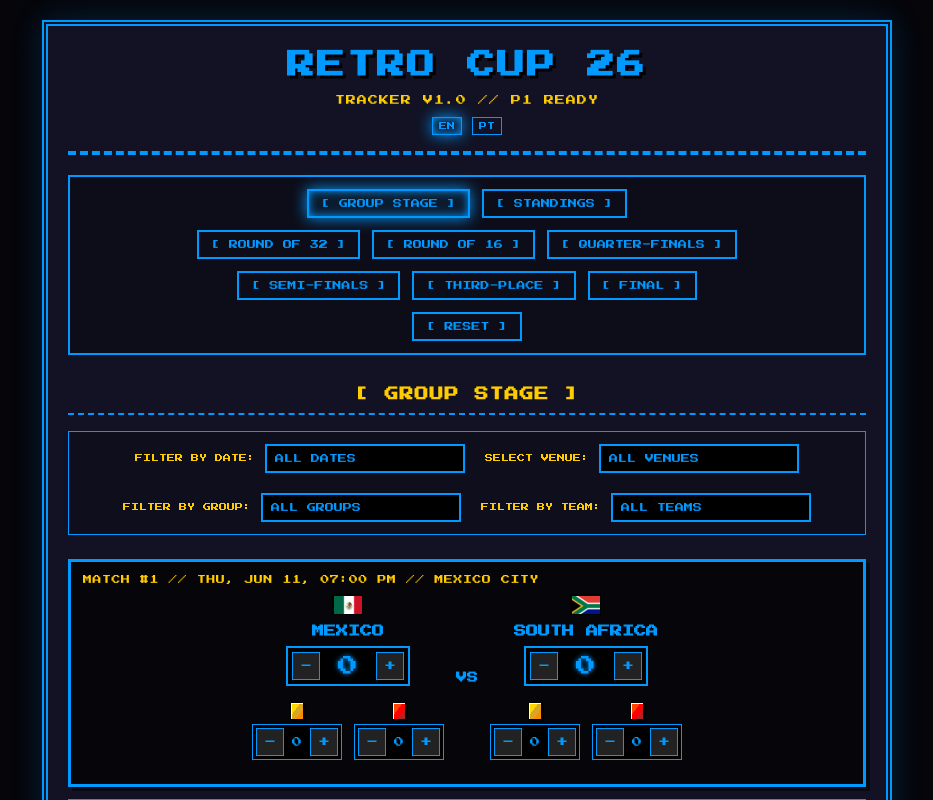
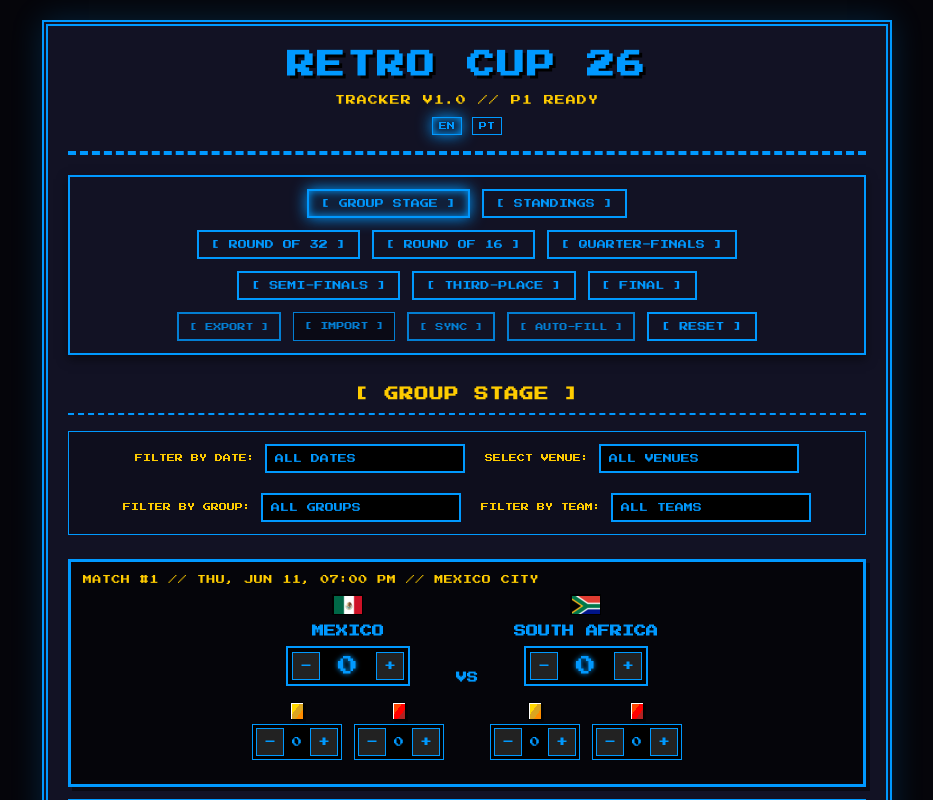
Before and after one commit to gianct79/retro-cup-26, a Svelte app: page / in a window 1280 px wide. Shown: the top 800 px of the page, without its empty margins (173-1106 px from the left). Built offline with nearby package versions, Linux system fonts and the light colour scheme.

Commit message:
to save and load

```diff
--- a/src/App.svelte
+++ b/src/App.svelte
@@ -118,6 +118,77 @@
     if (confirm(t.ui.reset_confirm)) {
       matches = structuredClone(initialData.matches.group_stage);
       localStorage.removeItem(STORAGE_KEY);
+    }
+  }
+
+  function exportData() {
+    const data = JSON.stringify({ matches, locale });
+    const blob = new Blob([data], { type: 'application/json' });
+    const url = URL.createObjectURL(blob);
+    const a = document.createElement('a');
+    a.href = url;
+    a.download = `retro-cup-26-save.json`;
+    a.click();
+    URL.revokeObjectURL(url);
+  }
+
+  function handleImport(event) {
+    const file = event.target.files[0];
+    if (!file) return;
+    const reader = new FileReader();
+    reader.onload = (e) => {
+      try {
+        const parsed = JSON.parse(e.target.result);
+        if (parsed.matches) matches = parsed.matches;
+        if (parsed.locale) locale = parsed.locale;
+      } catch (err) {
+        alert(t.ui.machine_error);
+      }
+    };
+    reader.readAsText(file);
+    event.target.value = ''; // Reset input
+  }
+
+  function simulateGroupStage() {
+    if (!confirm(t.ui.simulate_confirm)) return;
+    matches = matches.map(m => m.id <= 72 ? { ...m, played: true, team1: { ...m.team1, score: Math.floor(Math.random() * 4) }, team2: { ...m.team2, score: Math.floor(Math.random() * 4) } } : m);
+  }
+
+  async function syncOfficialResults() {
+    if (!confirm(t.ui.sync_confirm)) return;
+    try {
+      // Expects a results.json file in the public folder or root
+      const response = await fetch('./results.json');
+      if (!response.ok) throw new Error();
+      const officialData = await response.json();
+
+      matches = matches.map(m => {
+        const official = officialData.find(om => om.id === m.id);
+        if (official) {
+          return {
+            ...m,
+            played: true,
+            team1: {
+              ...m.team1,
+              score: official.team1?.score ?? 0,
+              penalties: official.team1?.penalties ?? 0,
+              yellow_cards: official.team1?.yellow_cards ?? 0,
+              red_cards: official.team1?.red_cards ?? 0
+            },
+            team2: {
+              ...m.team2,
+              score: official.team2?.score ?? 0,
+              penalties: official.team2?.penalties ?? 0,
+              yellow_cards: official.team2?.yellow_cards ?? 0,
+              red_cards: official.team2?.red_cards ?? 0
+            }
+          };
+        }
+        return m;
+      });
+      alert(t.ui.sync_success);
+    } catch (err) {
+      alert(t.ui.machine_error);
     }
   }
 
@@ -508,6 +579,15 @@
       <button class:active-btn={currentTab === 'final'} onclick={() => currentTab = 'final'}>[ {tabLabels.final} ]</button>
     </div>
     <div class="nav-row">
+      <button class="nav-util-btn" onclick={exportData}>[ {t.ui.export} ]</button>
+      <label class="nav-util-btn" style="cursor: pointer;">
+        [ {t.ui.import} ]
+        <input type="file" accept=".json" onchange={handleImport} style="display: none;" />
+      </label>
+      <button class="nav-util-btn" onclick={syncOfficialResults}>[ {t.ui.sync} ]</button>
+      {#if currentTab === 'matches'}
+        <button class="nav-util-btn" onclick={simulateGroupStage}>[ {t.ui.simulate_all} ]</button>
+      {/if}
       <button class="reset-btn-nav" onclick={resetData}>
         [ {t.ui.reset} ]
       </button>
--- a/src/i18n.json
+++ b/src/i18n.json
@@ -11,7 +11,7 @@
       "standings": "STANDINGS"
     },
     "status": { "penalties": "[ PENALTY SHOOTOUT ]", "pks": "PKS" },
-    "ui": { "tbd": "TBD", "reset": "RESET", "match_label": "MATCH", "tracker": "TRACKER", "ready": "P1 READY", "reset_confirm": "Reset tournament?", "select_venue": "SELECT VENUE:", "all_dates": "ALL DATES", "all_venues": "ALL VENUES", "all_groups": "ALL GROUPS", "all_teams": "ALL TEAMS", "filter_by": "FILTER BY DATE:", "filter_group": "FILTER BY GROUP:", "filter_team": "FILTER BY TEAM:", "machine_error": "MACHINE ERROR", "system_malfunction": "SYSTEM MALFUNCTION", "contact_operator": "CONTACT OPERATOR" },
+    "ui": { "tbd": "TBD", "reset": "RESET", "match_label": "MATCH", "tracker": "TRACKER", "ready": "P1 READY", "reset_confirm": "Reset tournament?", "select_venue": "SELECT VENUE:", "all_dates": "ALL DATES", "all_venues": "ALL VENUES", "all_groups": "ALL GROUPS", "all_teams": "ALL TEAMS", "filter_by": "FILTER BY DATE:", "filter_group": "FILTER BY GROUP:", "filter_team": "FILTER BY TEAM:", "machine_error": "MACHINE ERROR", "system_malfunction": "SYSTEM MALFUNCTION", "contact_operator": "CONTACT OPERATOR", "export": "EXPORT", "import": "IMPORT", "simulate_all": "AUTO-FILL", "simulate_confirm": "Auto-fill Group Stage with random scores?", "sync": "SYNC", "sync_confirm": "Sync with official results? This will overwrite your scores for those matches.", "sync_success": "SYNC COMPLETE" },
     "standings": {
       "pos": "POS",
       "team": "TEAM",
@@ -92,7 +92,7 @@
       "standings": "CLASSIFICAÇÃO"
     },
     "status": { "penalties": "[ DISPUTA DE PÊNALTIS ]", "pks": "PEN" },
-    "ui": { "tbd": "A DEFINIR", "reset": "REINICIAR", "match_label": "JOGO", "tracker": "SIMULADOR", "ready": "P1 PRONTO", "reset_confirm": "Reiniciar torneio?", "select_venue": "ESCOLHA A SEDE:", "all_dates": "TODAS AS DATAS", "all_venues": "TODAS AS SEDES", "all_groups": "TODOS OS GRUPOS", "all_teams": "TODAS AS SELEÇÕES", "filter_by": "FILTRAR POR DATA:", "filter_group": "FILTRAR POR GRUPO:", "filter_team": "FILTRAR POR SELEÇÃO:", "machine_error": "ERRO NA MÁQUINA", "system_malfunction": "FALHA NO SISTEMA", "contact_operator": "CONTATE O OPERADOR" },
+    "ui": { "tbd": "A DEFINIR", "reset": "REINICIAR", "match_label": "JOGO", "tracker": "SIMULADOR", "ready": "P1 PRONTO", "reset_confirm": "Reiniciar torneio?", "select_venue": "ESCOLHA A SEDE:", "all_dates": "TODAS AS DATAS", "all_venues": "TODAS AS SEDES", "all_groups": "TODOS OS GRUPOS", "all_teams": "TODAS AS SELEÇÕES", "filter_by": "FILTRAR POR DATA:", "filter_group": "FILTRAR POR GRUPO:", "filter_team": "FILTRAR POR SELEÇÃO:", "machine_error": "ERRO NA MÁQUINA", "system_malfunction": "FALHA NO SISTEMA", "contact_operator": "CONTATE O OPERADOR", "export": "EXPORTAR", "import": "IMPORTAR", "simulate_all": "AUTO-PREENCHER", "simulate_confirm": "Auto-preencher Fase de Grupos com placares aleatórios?", "sync": "SINCRONIZAR", "sync_confirm": "Sincronizar com resultados oficiais? Isso substituirá seus placares para esses jogos.", "sync_success": "SINCRONIZAÇÃO CONCLUÍDA" },
     "standings": {
       "pos": "POS",
       "team": "SELEÇÃO",
--- a/src/styles/app.css
+++ b/src/styles/app.css
@@ -96,7 +96,11 @@
   border: 2px solid var(--arcade-text);
   background: rgba(var(--arcade-black-rgb), 0.3);
   position: relative;
-  z-index: 10;
+  z-index: 1000;
+  position: sticky;
+  top: 0;
+  background: var(--arcade-frame);
+  box-shadow: 0 4px 10px rgba(0,0,0,0.5);
 }
 
 .nav-row {
@@ -136,6 +140,26 @@
 .arcade-nav .reset-btn-nav {
   border-color: var(--arcade-border);
   color: var(--arcade-text);
+}
+
+.nav-util-btn {
+  opacity: 0.8;
+  font-size: 8px !important;
+  padding: 6px 10px !important;
+  background: rgba(var(--arcade-black-rgb), 0.5);
+  border: 1px solid var(--arcade-text);
+  color: var(--arcade-text);
+  cursor: pointer;
+  display: inline-flex;
+  align-items: center;
+  justify-content: center;
+  transition: all 0.2s;
+}
+
+.nav-util-btn:hover {
+  opacity: 1;
+  background: rgba(var(--arcade-neon-rgb), 0.2);
+  box-shadow: 0 0 8px var(--arcade-neon);
 }
 
 /* ============================================================================
```
